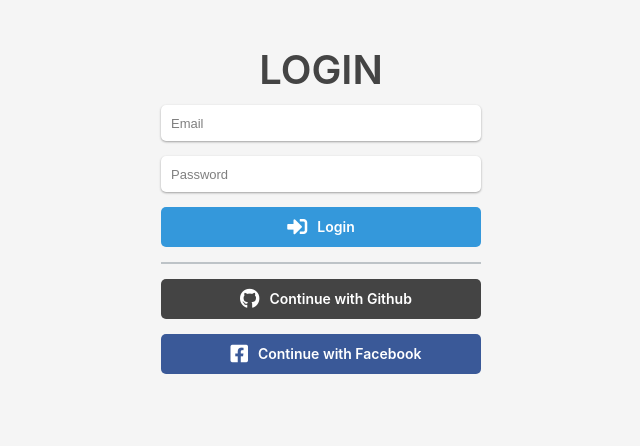
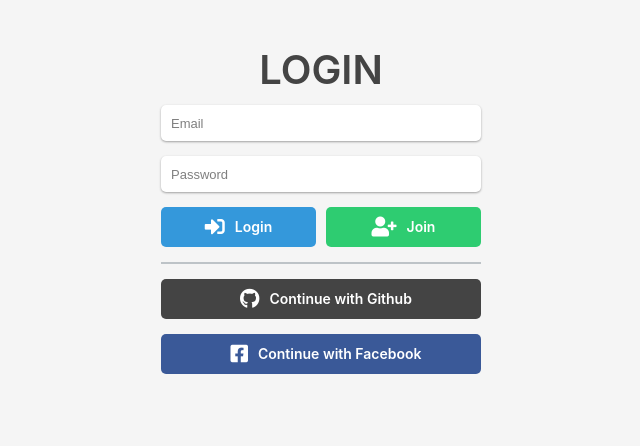
Before and after one commit to Jin-hoKim/Wetube, a Node server app: page /login in a window 1280 px wide. Shown: the part 50-496 px from the top of the page, without its empty margins (319-959 px from the left). Run offline with Node 20, Linux system fonts and the light colour scheme; some libraries are stand-ins or nearby versions.

Commit message:
edit login and join page. added button and styles

```diff
--- a/assets/scss/pages/home.scss
+++ b/assets/scss/pages/home.scss
@@ -0,0 +1,3 @@
+.videos {
+    display: grid;
+}
--- a/assets/scss/partials/form.scss
+++ b/assets/scss/partials/form.scss
@@ -19,17 +19,30 @@
             box-shadow: 0 1px 3px rgba(0, 0, 0, 0.12), 0 1px 2px rgba(0, 0, 0, 0.24);
         }
 
-        button[type="submit"] {
-            background-color: #3498db;
-            color: white;
-            margin-bottom: 15px;
-        }
+        .form-container__buttons {
+            width: 100%;
 
-        .form-divider {
-            width: 100%;
-            height: 2px;
-            background-color: $divider;
+            display: flex;
+            flex-direction: row;
+
+            button:first-child {
+                margin-right: 10px;
+            }
+
+            .button-login {
+                background-color: #3498db;
+                color: white;
+            }
+
+            .button-join {
+                background-color: #2ecc71;
+                color: white;
+            }
+
+            .button-cancel {
+                background-color: #e74c3c;
+                color: white;
+            }
         }
     }
-
 }
--- a/assets/scss/partials/socialLogin.scss
+++ b/assets/scss/partials/socialLogin.scss
@@ -22,6 +22,16 @@
     }
 }
 
+.social-login {
+    .divider {
+        width: 100%;
+        height: 2px;
+
+        margin-bottom: 15px;
+
+        background-color: $divider;
+    }
+
     .social-login--github {
         background-color: $black;
         color: white;
@@ -31,3 +41,4 @@
         background-color: #3a5998;
         color: white;
     }
+}
--- a/static/styles.css
+++ b/static/styles.css
@@ -436,14 +436,31 @@ footer {
       -webkit-box-shadow: 0 1px 3px rgba(0, 0, 0, 0.12), 0 1px 2px rgba(0, 0, 0, 0.24);
          -moz-box-shadow: 0 1px 3px rgba(0, 0, 0, 0.12), 0 1px 2px rgba(0, 0, 0, 0.24);
               box-shadow: 0 1px 3px rgba(0, 0, 0, 0.12), 0 1px 2px rgba(0, 0, 0, 0.24); }
-    .form-container form button[type="submit"] {
-      background-color: #3498db;
-      color: white;
-      margin-bottom: 15px; }
-    .form-container form .form-divider {
+    .form-container form .form-container__buttons {
       width: 100%;
-      height: 2px;
-      background-color: #bdc3c7; }
+      display: -webkit-box;
+      display: -webkit-flex;
+      display: -moz-box;
+      display: -ms-flexbox;
+      display: flex;
+      -webkit-box-orient: horizontal;
+      -webkit-box-direction: normal;
+      -webkit-flex-direction: row;
+         -moz-box-orient: horizontal;
+         -moz-box-direction: normal;
+          -ms-flex-direction: row;
+              flex-direction: row; }
+      .form-container form .form-container__buttons button:first-child {
+        margin-right: 10px; }
+      .form-container form .form-container__buttons .button-login {
+        background-color: #3498db;
+        color: white; }
+      .form-container form .form-container__buttons .button-join {
+        background-color: #2ecc71;
+        color: white; }
+      .form-container form .form-container__buttons .button-cancel {
+        background-color: #e74c3c;
+        color: white; }
 
 .social-login {
   display: -webkit-box;
@@ -483,10 +500,16 @@ footer {
     font-size: 20px;
     font-weight: normal; }
 
-.social-login--github {
+.social-login .divider {
+  width: 100%;
+  height: 2px;
+  margin-bottom: 15px;
+  background-color: #bdc3c7; }
+
+.social-login .social-login--github {
   background-color: #444444;
   color: white; }
 
-.social-login--facebook {
+.social-login .social-login--facebook {
   background-color: #3a5998;
   color: white; }
--- a/views/login.pug
+++ b/views/login.pug
@@ -5,9 +5,11 @@ block content
         form(action=routes.login, method="post")
             input(type="email", name="email", placeholder="Email", required="true")
             input(type="password", name="password", placeholder="Password", required="true")
-            button(type="submit")
-                i.fas.fa-sign-in-alt
-                span Login
-            //- input(type="submit", value="Log In")
-            .form-divider
+            .form-container__buttons
+                button.button-login(type="submit")
+                    i.fas.fa-sign-in-alt
+                    span Login
+                button.button-join(type="button")
+                    i.fas.fa-user-plus
+                    span Join
         include partials/socialLogin
--- a/views/partials/socialLogin.pug
+++ b/views/partials/socialLogin.pug
@@ -1,4 +1,5 @@
 .social-login
+    .divider
     button.social-login--github
         span
             i.fab.fa-github
--- a/views/videoUpload.pug
+++ b/views/videoUpload.pug
@@ -7,4 +7,6 @@ block content
             input(type="file", id="file", name="videoFile", required="true", accept="video/*" )
             input(type="text", name="title", placeholder="Title")
             textarea(name="description", placeholder="Description")
-            input(type="submit", value="Upload Video")
+            button(type="submit")
+                i.fas.fa-upload
+                span Upload
```
Also changed, not shown: views/join.pug (+7 -4 lines), views/home.pug (line endings or trailing spaces), views/mixin/videoBlock.pug (line endings or trailing spaces). Lines whose indentation alone changed are shown as unchanged.
